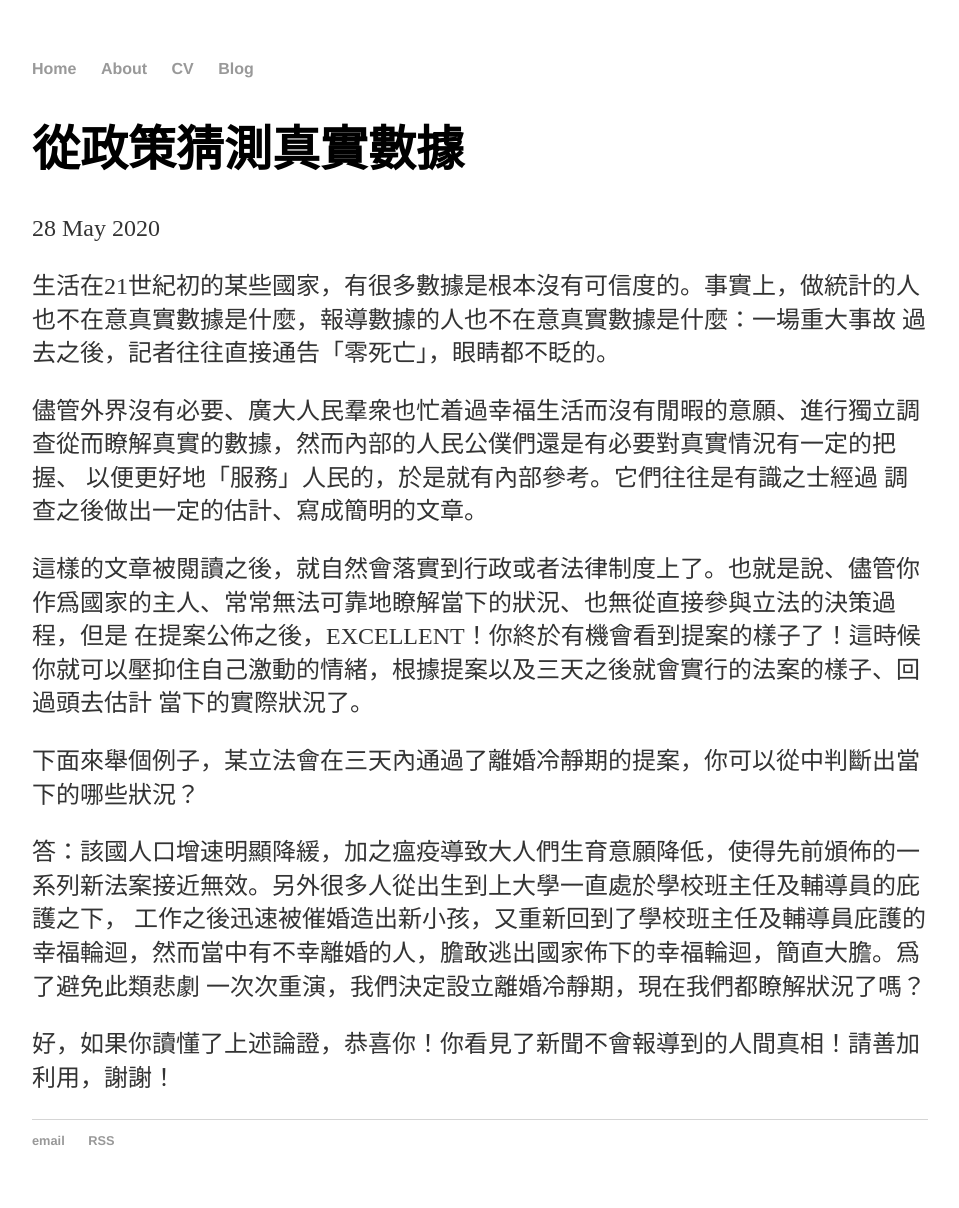
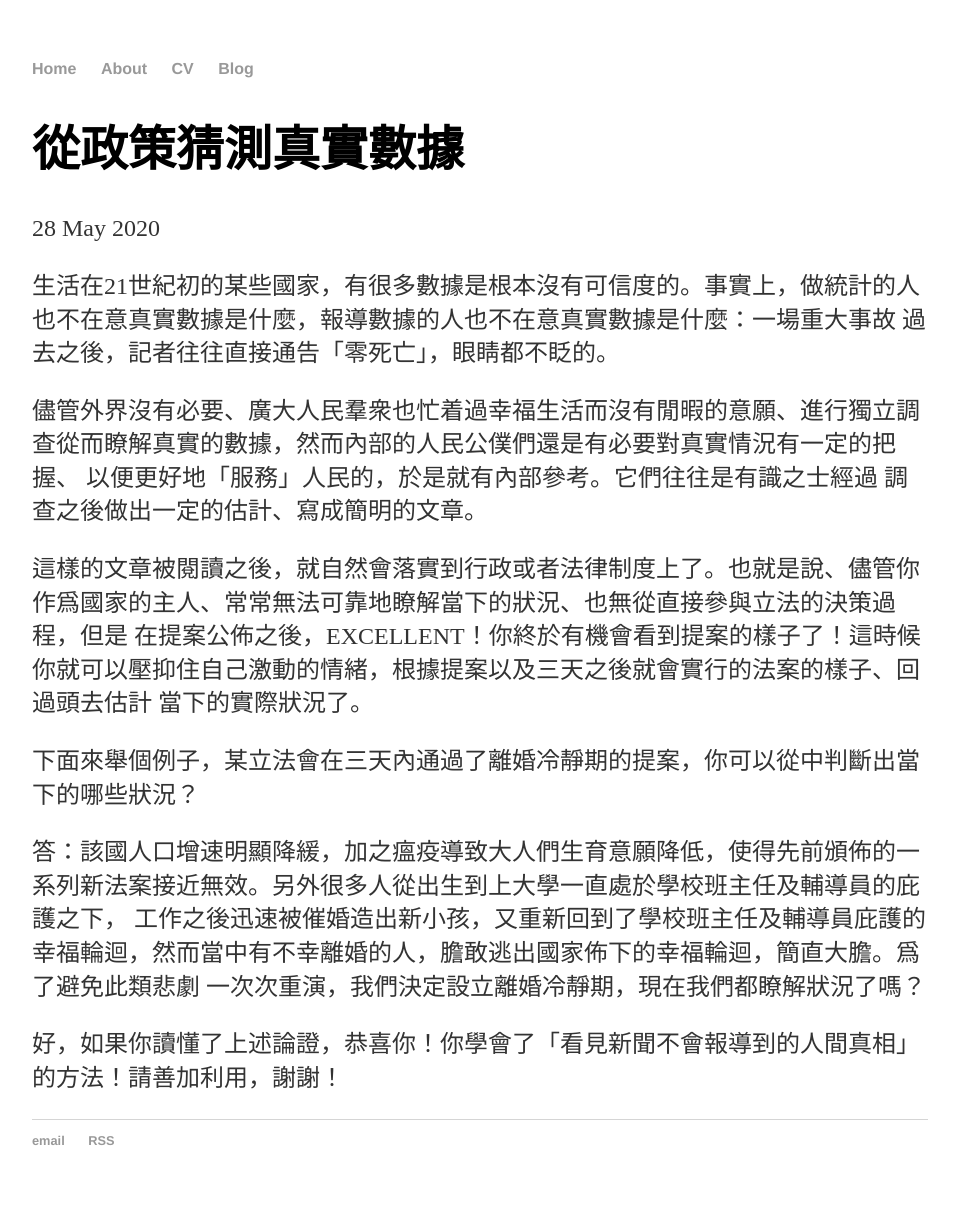
Before and after one commit to Ekove/ekove.github.io, a Jekyll site: the page built from _posts/2020-5-28-notes.md, in a window 1280 px wide. Shown: the whole page, without its empty margins (160-1119 px from the left). Built offline with Jekyll 4.4.1, drawn with Linux system fonts in a browser that asks for light colours.

Commit message:
Update 2020-5-28-notes.md

```diff
--- a/_posts/2020-5-28-notes.md
+++ b/_posts/2020-5-28-notes.md
@@ -21,4 +21,4 @@ date: 2020-05-28
 工作之後迅速被催婚造出新小孩，又重新回到了學校班主任及輔導員庇護的幸福輪迴，然而當中有不幸離婚的人，膽敢逃出國家佈下的幸福輪迴，簡直大膽。爲了避免此類悲劇
 一次次重演，我們決定設立離婚冷靜期，現在我們都瞭解狀況了嗎？
 
-好，如果你讀懂了上述論證，恭喜你！你看見了新聞不會報導到的人間真相！請善加利用，謝謝！
+好，如果你讀懂了上述論證，恭喜你！你學會了「看見新聞不會報導到的人間真相」的方法！請善加利用，謝謝！
```
